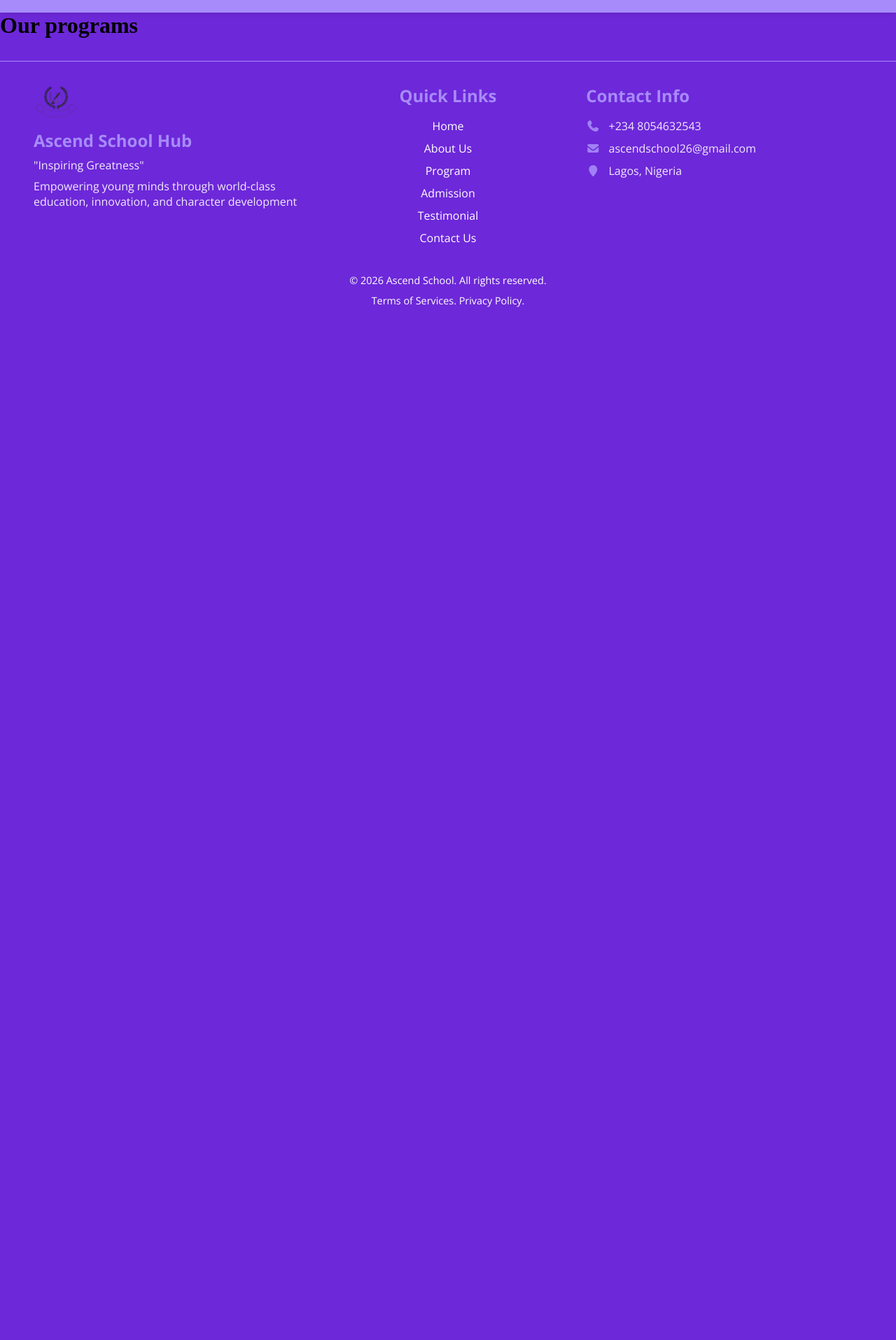
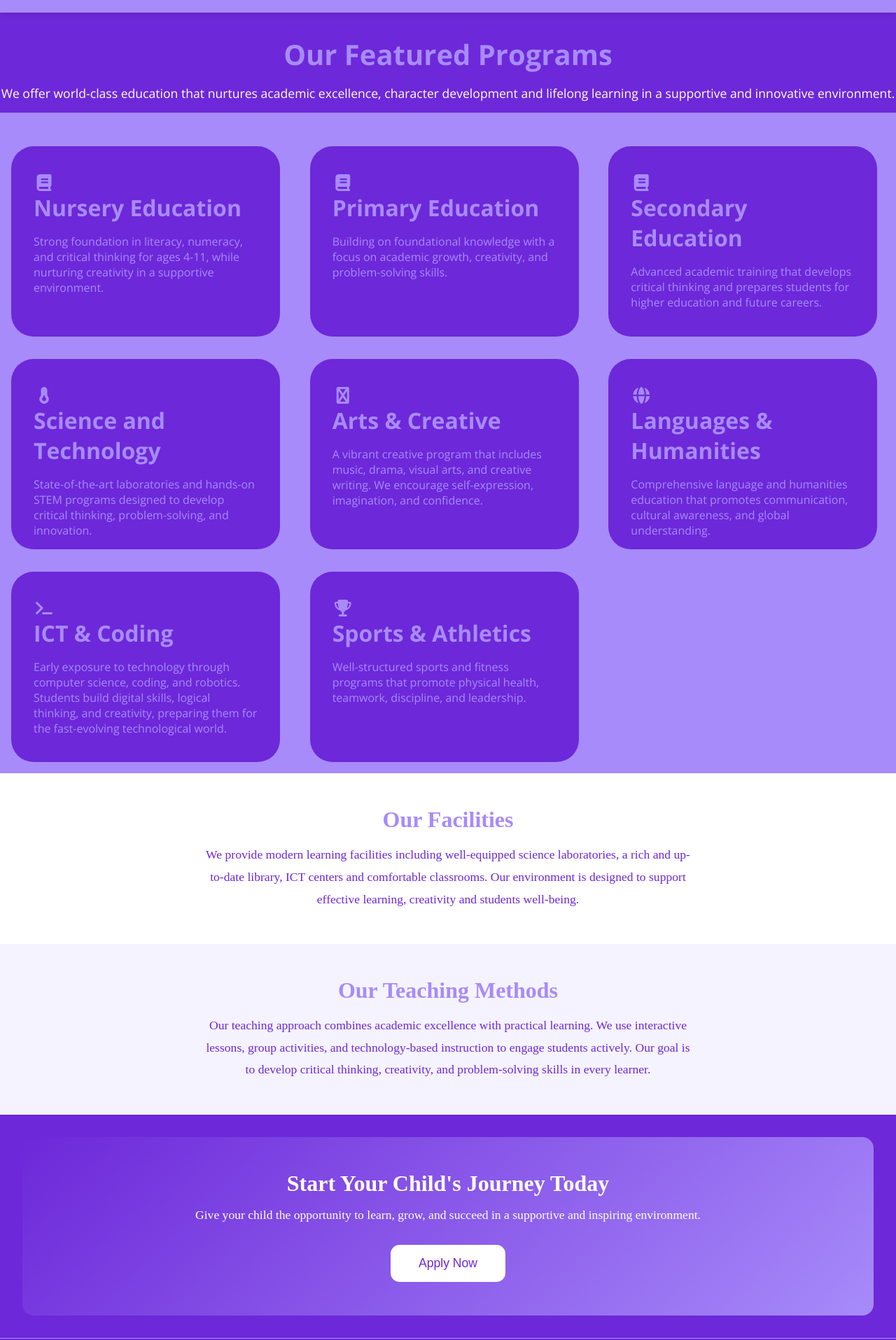
Before and after one commit to Eniola1110/school-website, a Vue app: page /school-website/program in a window 1280 px wide. Shown: the part 65-1980 px from the top of the page at 70% size. Before the commit the page ends 1600 px from the top, so only its background shows below. Built offline with nearby package versions, Linux system fonts and the light colour scheme; a web font is replaced by a local one.

Commit message:
fixed navbar, add program.vue, update home.vue, update ui

```diff
--- a/src/Components/Nav.vue
+++ b/src/Components/Nav.vue
@@ -3,7 +3,9 @@ import { ref } from 'vue';
 import { RouterLink } from 'vue-router';
 
 const isOpen = ref(false);
-const closeMenu = ref(false);
+function closeMenu() {
+    isOpen.value = false
+}
 </script>
 
 <template>
@@ -15,28 +17,21 @@ const closeMenu = ref(false);
                     Ascend School
                 </RouterLink>
             </div>
-            <div class="menu-icon" @click="isOpen = !isOpen" closeMenu="true"><i class="fa fa-bars" aria-hidden="true"></i>
+            <div class="menu-icon" @click="isOpen = !isOpen"><i class="fa fa-bars" aria-hidden="true"></i>
            </div>
-            <div class="links" :class="{ active: isOpen }">
-            <RouterLink to="/">Home</RouterLink>
-            <RouterLink to="/about">About Us</RouterLink>
-            <RouterLink to="/program">Program</RouterLink>
-            <RouterLink to="/admission">Admission</RouterLink>
-            <RouterLink to="/testimonial">Testimonial</RouterLink>
-            <RouterLink to="/contact">Contact Us</RouterLink>
+            <div class="links" :class="{ active: isOpen}">
+            <RouterLink to="/" @click="closeMenu">Home</RouterLink>
+            <RouterLink to="/about" @click="closeMenu">About Us</RouterLink>
+            <RouterLink to="/program" @click="closeMenu">Program</RouterLink>
+            <RouterLink to="/admission" @click="closeMenu">Admission</RouterLink>
+            <RouterLink to="/testimonial" @click="closeMenu">Testimonial</RouterLink>
+            <RouterLink to="/contact" @click="closeMenu">Contact Us</RouterLink>
             </div>
         </div>
     </nav>
 </template>
 
 <style>
-    :root{
-        --primary: #6d28d9;
-        --secondary: #a78bfa;
-        --light-bg: #fafaf9;
-        --dark-text: #111827;
-        --white: #ffffff;
-    }
     .menu-icon{
         display: none;
     }
--- a/src/views/Home.vue
+++ b/src/views/Home.vue
@@ -57,11 +57,11 @@ const programs = [
              <div class="section">
                <h2>Programs</h2>
                <div class="programs" v-for="program in programs" :key="program.id">
-                  <div class="program-card">
+                  <!-- <div class="program-card"> -->
                      <i class="fa fa-book" aria-hidden="true"></i>
                      <h3>{{ program.name }}</h3>
                      <p>{{ program.desc }}</p>
-                  </div>
+                  <!-- </div> -->
                </div>
                <RouterLink to="/program">
                   <button class="btn">View All Programs</button>
@@ -216,8 +216,6 @@ const programs = [
      .programs{
       display: grid;
       grid-template-columns: repeat(3, 1fr);
-     }
-     .program-card{
       background: var(--white);
       margin: 1rem;
       padding: 1rem 3rem;
@@ -226,22 +224,22 @@ const programs = [
       border: 1px solid var(--secondary);
       transition: 1s ease-in;
      }
-     .program-card:hover{
+     .programs:hover{
       background: var(--primary);
       cursor: pointer;
      }
-     .program-card i{
+     .programs i{
       font-size: 2rem;
       color: var(--secondary);
       padding-bottom: 0.5rem;
      }
-     .program-card h3{
+     .programs h3{
       color: var(--secondary);
       padding-bottom: 0.8rem;
       font-weight: bold;
       font-size: 1.5rem;
      }
-     .program-card p{
+     .programs p{
       color: var(--secondary);
      }
      .section ul{
--- a/src/views/Program.vue
+++ b/src/views/Program.vue
@@ -1,17 +1,219 @@
 <script setup>
 import Footer from '@/components/Footer.vue';
+
+const programs = [
+   {id: 1, name: "Nursery Education",
+   desc: "Strong foundation in literacy,    numeracy, and critical thinking for ages 4-11, while nurturing creativity in a supportive environment.",
+   icon: "fa fa-book"
+   },
+   {id: 2, name: "Primary Education",
+      desc: "Building on foundational knowledge with a focus on academic growth, creativity, and problem-solving skills.",
+      icon: "fa fa-book"
+   },
+   {id: 3, name: "Secondary Education",
+      desc: "Advanced academic training that develops critical thinking and prepares students for higher education and future careers.",
+      icon: "fa fa-book"
+   },
+   {id: 4, name: "Science and Technology",
+      desc: "State-of-the-art laboratories and hands-on STEM programs designed to develop critical thinking, problem-solving, and innovation.",
+      icon: "fa fa-thermometer-quarter"
+   },
+   {id: 5, name: "Arts & Creative",
+      desc: "A vibrant creative program that includes music, drama, visual arts, and creative writing. We encourage self-expression, imagination, and confidence.",
+      icon: "fa fa-creative-commons"
+    },
+    {id: 6, name: "Languages & Humanities",
+      desc: "Comprehensive language and humanities education that promotes communication, cultural awareness, and global understanding.",
+      icon: "fa fa-globe"
+    },
+    {id: 7, name: "ICT & Coding",
+      desc: "Early exposure to technology through computer science, coding, and robotics. Students build digital skills, logical thinking, and creativity, preparing them for the fast-evolving technological world.",
+      icon: "fa fa-terminal"
+    },
+    {id: 8, name: "Sports & Athletics",
+      desc: "Well-structured sports and fitness programs that promote physical health, teamwork, discipline, and leadership.",
+      icon: "fa fa-trophy"
+    },
+]
 </script>
 
 <template>
-    <div>
-       <h1>Our programs</h1>
-    </div>
+
+       <section id="programs">
+        <h1>Our Featured Programs</h1>
+        <p class="title">We offer world-class education that nurtures academic excellence, character development and lifelong learning in a supportive and innovative environment. </p>
+        <div class="programs">
+        <div class="program" v-for="program in programs" :key="program.id">
+            <i :class="program.icon"></i>
+            <h3>{{ program.name }}</h3>
+            <p>{{ program.desc }}</p>
+        </div>
+        </div>
+       </section>
+       <section class="facilities">
+        <h2>Our Facilities</h2>
+        <p>We provide modern learning facilities including well-equipped science laboratories, a rich and up-to-date library, ICT centers and comfortable classrooms. Our environment is designed to support effective learning, creativity and students well-being. </p>
+       </section>
+       <section class="teaching">
+        <h2>Our Teaching Methods</h2>
+        <p>Our teaching approach combines academic excellence with practical learning. We use interactive lessons, group activities, and technology-based instruction to engage students actively. Our goal is to develop critical thinking, creativity, and problem-solving skills in every learner.
+       </p>
+       </section>
+       <section class="cta-section">
+        <h2>Start Your Child's Journey Today</h2>
+        <p>
+        Give your child the opportunity to learn, grow, and succeed in a supportive and inspiring environment.
+         </p>
+
+       <RouterLink to="/admission">
+       <button class="btn primary">Apply Now</button>
+       </RouterLink>
+      </section>
     <section>
         <Footer/>
     </section>
 </template>
 
+<style scoped>
+ #programs{
+      animation: slideInLeft 1s ease-out;
+      font-family: "Open Sans", sans-serif;
+   }
+   @keyframes slideInLeft{
+      0%{
+         transform: translateX(-100px);
+      }
+      100%{
+         transform: translateX(0);
+      }
+    }
+#programs h1{
+    color: var(--secondary);
+    padding-top: 2rem;
+    text-align: center;
+    font-size: 2.5rem;
+}
+#programs .title{
+    color: var(--white);
+    text-align: center;
+    margin-top: 1rem;
+    font-size: 1.1rem;
+}
+.programs{
+    display: grid;
+    grid-template-columns: repeat(3, 1fr);
+    background: var(--secondary);
+    margin-top:1rem ;
+    justify-content: center;
+    align-items: center;
+    padding-top: 2rem;
+}
+.program{
+    margin: 1rem;
+    background: var(--primary);
+    text-align: start;
+    width: 20rem;
+    height: 13rem;
+    border-radius: 2rem;
+    padding: 2rem;
+    color: var(--secondary);
+    cursor: pointer;
+    transition: 1s;
+}
+.program:hover{
+    background: var(--white);
+}
+.program h3{
+    font-size: 2rem;
+    padding-bottom: 1rem;
+}
+.program i{
+    font-size: 1.5rem;
+    padding-top: 0.5rem;
+}
+.program p{
+    text-align: start;
+    font-size: 1rem;
+    margin-bottom: 4rem;
+}
+.facilities,
+.teaching {
+  padding: 3rem 2rem;
+  text-align: center;
+}
 
-<style lang="scss" scoped>
+/* HEADINGS */
+.facilities h2,
+.teaching h2 {
+  font-size: 2rem;
+  color: var(--secondary);
+  margin-bottom: 1rem;
+}
 
+/* PARAGRAPH */
+.facilities p,
+.teaching p {
+  max-width: 700px;
+  margin: 0 auto;
+  font-size: 1.1rem;
+  color: var(--primary);
+  line-height: 1.8;
+}
+
+/* DIFFERENT BACKGROUNDS FOR CONTRAST */
+.facilities {
+  background: var(--white);
+}
+
+.teaching {
+  background: #f5f3ff; /* soft purple background */
+}
+
+/* CTA SECTION */
+.cta-section {
+  background: linear-gradient(135deg, var(--primary), var(--secondary));
+  color: var(--white);
+  text-align: center;
+  padding: 3rem 2rem;
+  border-radius: 1rem;
+  margin: 2rem;
+}
+
+.cta-section h2 {
+  font-size: 2rem;
+  margin-bottom: 1rem;
+}
+
+.cta-section p {
+  font-size: 1.1rem;
+  margin-bottom: 2rem;
+}
+
+/* BUTTON */
+.btn.primary {
+  background: var(--white);
+  color: var(--primary);
+  border: none;
+  padding: 1rem 2.5rem;
+  font-size: 1.1rem;
+  border-radius: 0.8rem;
+  cursor: pointer;
+  transition: 0.3s ease;
+}
+
+.btn.primary:hover {
+  background: transparent;
+  color: var(--white);
+  border: 1px solid var(--white);
+}
+@media (max-width: 768px){
+    .programs{
+        grid-template-columns: repeat(1, 1fr);
+    }
+}
+@media (min-width:769px) and (max-width: 1240px){
+    .programs{
+        grid-template-columns: repeat(2, 1fr);
+    }
+}
 </style>
```
Also changed, not shown: src/views/About.vue (+51 -46 lines).
